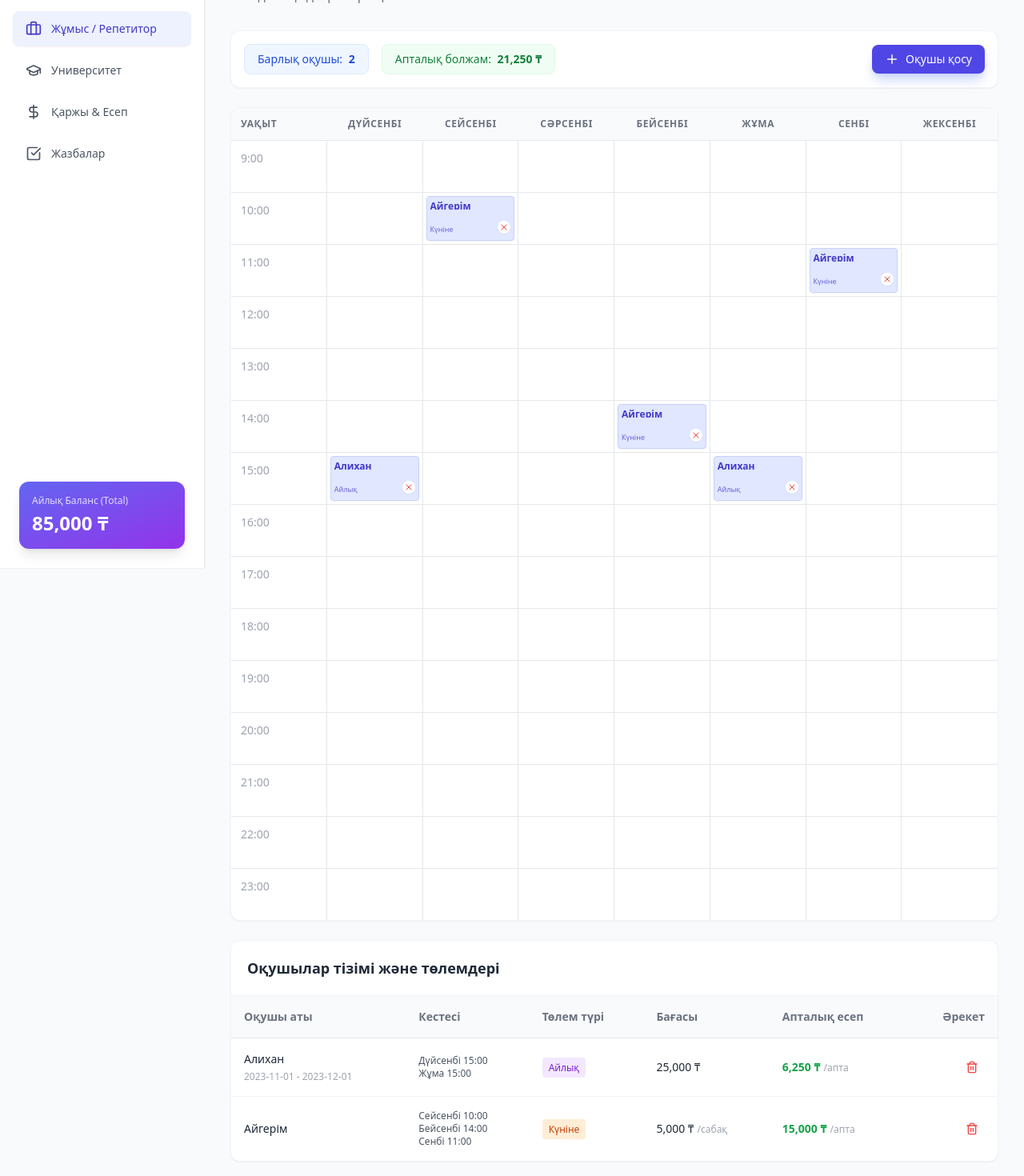
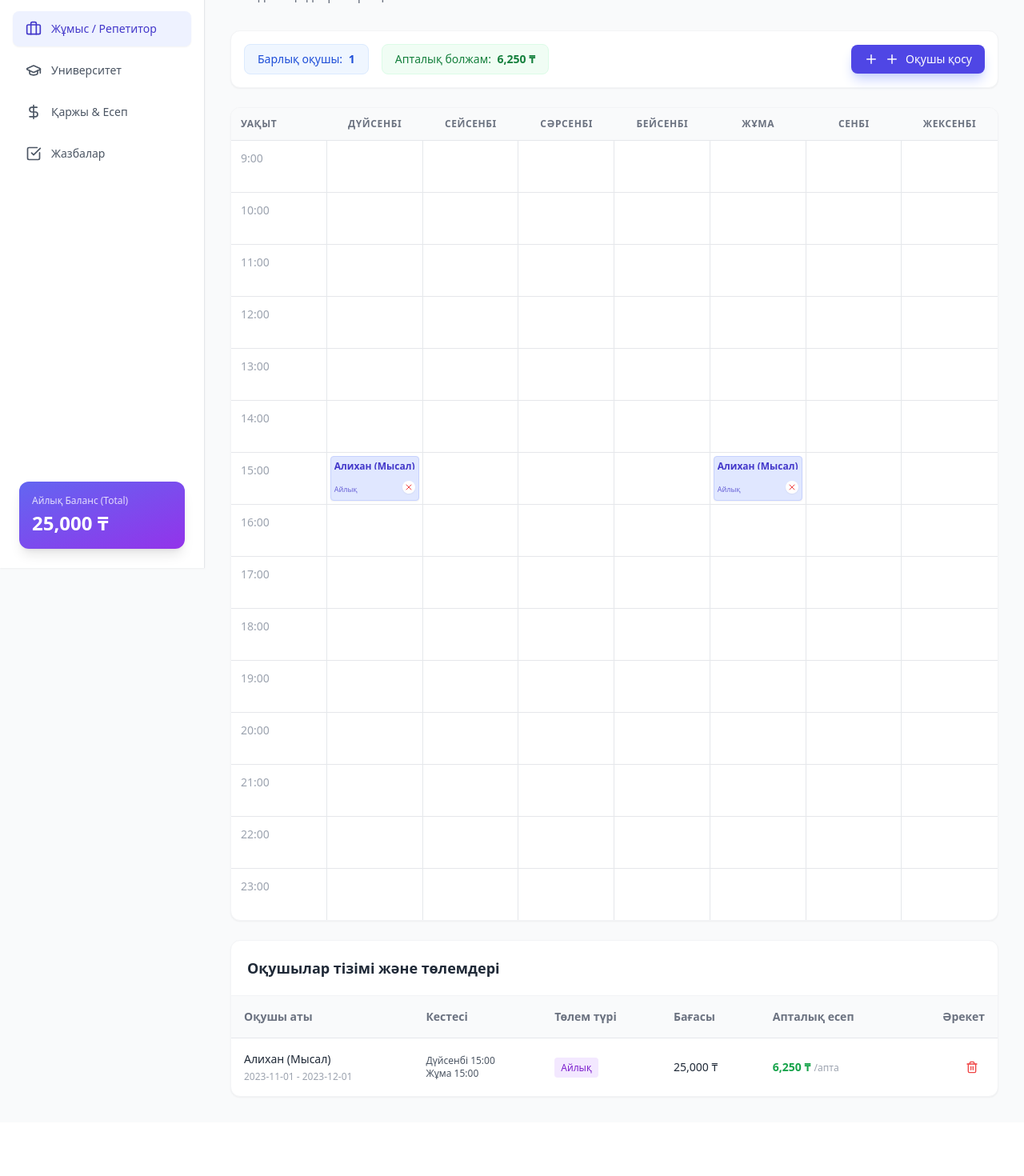
Before and after one commit to qazbekmarat03-arch/kundelik, a React (Create React App) app: page / in a window 1280 px wide. Shown: the part 90-1560 px from the top of the page at 80% size. After the commit the page ends 1493 px from the top, so only its background shows below. Built offline with nearby package versions, Linux system fonts and the light colour scheme.

Commit message:
version2

```diff
--- a/src/App.js
+++ b/src/App.js
@@ -1,61 +1,74 @@
-import React, { useState } from 'react';
+import React, { useState, useEffect } from 'react';
 import { Calendar, CheckSquare, DollarSign, BookOpen, Plus, Trash2, Clock, Briefcase, GraduationCap, X, TrendingDown, AlertCircle, Calculator } from 'lucide-react';
 
 // Тұрақты деректер (Constants)
 const DAYS = ['Дүйсенбі', 'Сейсенбі', 'Сәрсенбі', 'Бейсенбі', 'Жұма', 'Сенбі', 'Жексенбі'];
 const TIMES = Array.from({ length: 15 }, (_, i) => i + 9); // 9:00 to 23:00
 
+// Бастапқы деректер (Егер жад бос болса, осылар шығады)
+const INITIAL_STUDENTS = [
+    {
+        id: 1,
+        name: 'Алихан (Мысал)',
+        schedule: [{ day: 'Дүйсенбі', time: 15 }, { day: 'Жұма', time: 15 }],
+        paymentType: 'monthly',
+        amount: 25000,
+        startDate: '2023-11-01',
+        endDate: '2023-12-01'
+    }
+];
+
 // Негізгі компонент
 export default function MyPlanApp() {
   const [activeTab, setActiveTab] = useState('work');
 
-  // Мәліметтер базасы (State)
-  const [students, setStudents] = useState([
-    {
-        id: 1,
-        name: 'Алихан',
-        schedule: [
-            { day: 'Дүйсенбі', time: 15 },
-            { day: 'Жұма', time: 15 }
-        ],
-        paymentType: 'monthly',
-        amount: 25000,
-        startDate: '2023-11-01',
-        endDate: '2023-12-01'
-    },
-    {
-        id: 2,
-        name: 'Айгерім',
-        schedule: [
-            { day: 'Сейсенбі', time: 10 },
-            { day: 'Бейсенбі', time: 14 },
-            { day: 'Сенбі', time: 11 }
-        ],
-        paymentType: 'daily',
-        amount: 5000, // Сабағына 5000
-        startDate: '', // Керек емес
-        endDate: ''   // Керек емес
-    }
-  ]);
+  // --- LOCALSTORAGE ФУНКЦИЯЛАРЫ (САҚТАУ ҮШІН) ---
 
-  const [uniTasks, setUniTasks] = useState([
-    { id: 1, title: 'Философия эссе жазу', deadline: '2023-11-25', completed: false },
-    { id: 2, title: 'Математика бақылауға дайындық', deadline: '2023-11-28', completed: true }
-  ]);
+  // 1. Оқушыларды жүктеу және сақтау
+  const [students, setStudents] = useState(() => {
+    const saved = localStorage.getItem('myApp_students');
+    return saved ? JSON.parse(saved) : INITIAL_STUDENTS;
+  });
 
-  // Транзакциялар тарихы (Бастапқыда бос)
-  const [transactions, setTransactions] = useState([]);
+  useEffect(() => {
+    localStorage.setItem('myApp_students', JSON.stringify(students));
+  }, [students]);
 
-  const [notes, setNotes] = useState([
-    { id: 1, content: 'Ертең кітапханаға бару керек', time: '10:00' },
-    { id: 2, content: 'Залға жазылу', time: '19:00' }
-  ]);
+  // 2. Универ тапсырмаларын жүктеу және сақтау
+  const [uniTasks, setUniTasks] = useState(() => {
+    const saved = localStorage.getItem('myApp_tasks');
+    return saved ? JSON.parse(saved) : [];
+  });
 
-  // Модальды терезелерді басқару
+  useEffect(() => {
+    localStorage.setItem('myApp_tasks', JSON.stringify(uniTasks));
+  }, [uniTasks]);
+
+  // 3. Қаржы транзакцияларын жүктеу және сақтау
+  const [transactions, setTransactions] = useState(() => {
+    const saved = localStorage.getItem('myApp_transactions');
+    return saved ? JSON.parse(saved) : [];
+  });
+
+  useEffect(() => {
+    localStorage.setItem('myApp_transactions', JSON.stringify(transactions));
+  }, [transactions]);
+
+  // 4. Жазбаларды (Notes) жүктеу және сақтау
+  const [notes, setNotes] = useState(() => {
+    const saved = localStorage.getItem('myApp_notes');
+    return saved ? JSON.parse(saved) : [];
+  });
+
+  useEffect(() => {
+    localStorage.setItem('myApp_notes', JSON.stringify(notes));
+  }, [notes]);
+
+  // --- ҚАЛҒАН КОДТАР (ӨЗГЕРІССІЗ) ---
+
   const [isStudentModalOpen, setIsStudentModalOpen] = useState(false);
   const [confirmModal, setConfirmModal] = useState({ isOpen: false, message: '', onConfirm: null });
 
-  // Жаңа оқушы қосу формасы
   const [newStudent, setNewStudent] = useState({
     name: '',
     schedule: [],
@@ -104,11 +117,9 @@ export default function MyPlanApp() {
   const addStudent = () => {
     if (!newStudent.name || !newStudent.amount || newStudent.schedule.length === 0) return;
 
-    // Егер monthly болмаса, даталарды тазалаймыз
     let finalStartDate = newStudent.paymentType === 'monthly' ? newStudent.startDate : '';
     let finalEndDate = newStudent.paymentType === 'monthly' ? newStudent.endDate : '';
 
-    // Monthly үшін default дата қою
     if (newStudent.paymentType === 'monthly' && !finalEndDate && finalStartDate) {
         const date = new Date(finalStartDate);
         date.setMonth(date.getMonth() + 1);
@@ -152,14 +163,12 @@ export default function MyPlanApp() {
     setNewTask({ title: '', deadline: '' });
   };
 
-  // Транзакция қосу
   const addTransaction = () => {
     if (!newTransaction.amount) return;
     setTransactions([...transactions, { ...newTransaction, id: Date.now(), amount: parseInt(newTransaction.amount), date: new Date().toISOString().split('T')[0] }]);
     setNewTransaction({ type: 'expense', amount: '', category: '' });
   };
 
-  // Транзакцияны өшіру
   const deleteTransaction = (id) => {
     openConfirmModal('Бұл жазбаны тарихтан өшіргіңіз келе ме?', () => {
         setTransactions(prev => prev.filter(t => t.id !== id));
@@ -172,18 +181,14 @@ export default function MyPlanApp() {
     setNewNote({ content: '', time: '' });
   };
 
-  // Айлық табыс есебі (Monthly Calculation)
   const calculateProjectedMonthlyIncome = () => {
     let total = 0;
     students.forEach(student => {
       if (student.paymentType === 'monthly') {
-        // Тікелей айлық сома
         total += student.amount;
       } else if (student.paymentType === 'weekly') {
-        // Апталық сома * 4
         total += student.amount * 4;
       } else if (student.paymentType === 'daily') {
-        // (Бір сабақ бағасы * Сабақ саны) * 4 апта
         const lessonsPerWeek = student.schedule.length;
         const weeklyIncome = student.amount * lessonsPerWeek;
         total += weeklyIncome * 4;
@@ -192,24 +197,20 @@ export default function MyPlanApp() {
     return total;
   };
 
-  // Апталық табыс есебі (Weekly Calculation)
   const calculateProjectedWeeklyIncome = () => {
     let total = 0;
     students.forEach(student => {
       if (student.paymentType === 'monthly') {
-        // Айына төлейтіндерді шамамен 4-ке бөлеміз
         total += student.amount / 4;
       } else if (student.paymentType === 'weekly') {
         total += student.amount;
       } else if (student.paymentType === 'daily') {
-        // Бір сабақ бағасы * Сабақ саны
         total += student.amount * student.schedule.length;
       }
     });
     return total;
   };
 
-  // Модаль ішіндегі болжамды көрсету (Helper Function)
   const getCalculatedPreview = () => {
     const amt = parseInt(newStudent.amount) || 0;
     const lessonCount = newStudent.schedule.length;
@@ -359,6 +360,7 @@ export default function MyPlanApp() {
                     </div>
                 </div>
                 <button onClick={() => setIsStudentModalOpen(true)} className="bg-indigo-600 hover:bg-indigo-700 text-white px-4 py-2 rounded-lg flex items-center gap-2 transition shadow-lg shadow-indigo-200 text-sm font-medium">
+                    <Plus size={18} />
                     <Plus size={18} />
                     Оқушы қосу
                 </button>
@@ -512,7 +514,7 @@ export default function MyPlanApp() {
                     </div>
 
                     <div className="grid grid-cols-2 gap-4">
-                         <div>
+                          <div>
                             <label className="block text-sm font-medium text-gray-700 mb-1">Төлем түрі</label>
                             <select
                               className="w-full p-3 border border-gray-200 rounded-lg focus:ring-2 focus:ring-indigo-500 outline-none bg-gray-50"
@@ -836,6 +838,7 @@ function DesktopNavLink({ active, onClick, icon, label }) {
         </button>
     )
 }
+
 function FinanceCard({ title, amount, color, icon }) {
     return (
         <div className={`rounded-xl p-5 shadow-sm border border-gray-100 bg-white`}>
```
Also changed, not shown: 1 other file (tests, documents, lock files or other folders).
